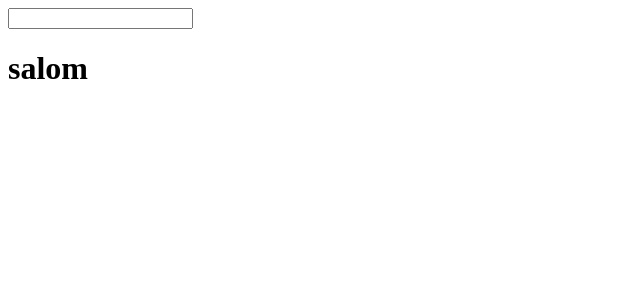
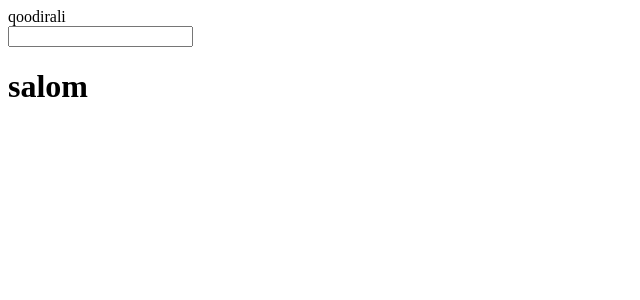
Before and after one commit to sherzod-uralov/client, a React (Vite) app: page / in a window 1280 px wide. Shown: the top 300 px of the page, without its empty margins (0-640 px from the left). Built offline with nearby package versions, Linux system fonts and the light colour scheme.

Commit message:
qodirali

```diff
--- a/src/main.jsx
+++ b/src/main.jsx
@@ -4,6 +4,7 @@ import App from './App.jsx'
 
 ReactDOM.createRoot(document.getElementById('root')).render(
   <React.StrictMode>
+    qoodirali
     <App />
   </React.StrictMode>
 )
```
